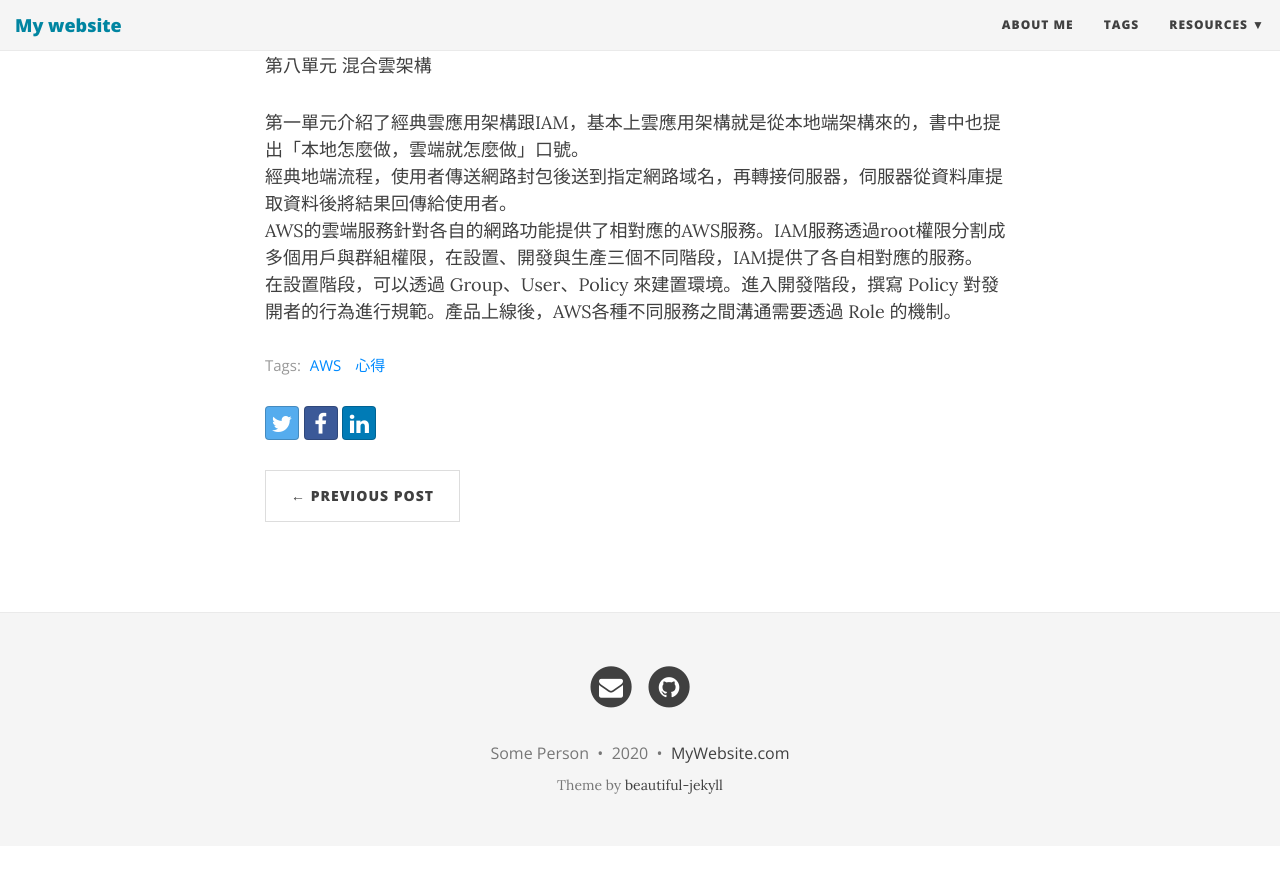
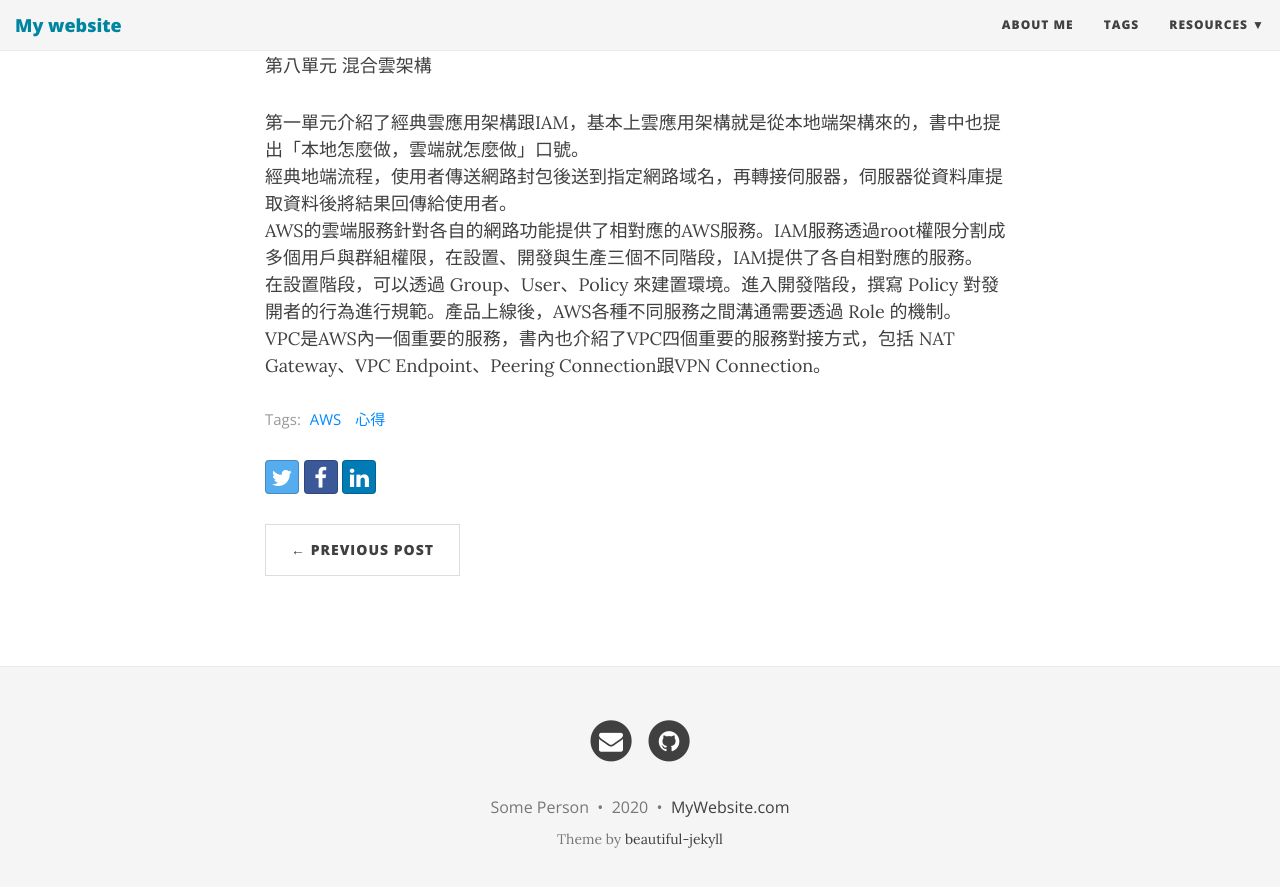
Before and after one commit to henryace/henryace.github.io, a Jekyll site: the page built from _posts/2020-11-06-AWS.md, in a window 1280 px wide and 900 px high, scrolled down 700 px. Shown: the top 887 px of the window. Built offline with Jekyll 4.4.1, drawn with Linux system fonts in a browser that asks for light colours; nearby versions of some CDN libraries; before the commit the page ends 1546 px from its top, so only the background shows below that.

Commit message:
Update 2020-11-06-AWS.md

```diff
--- a/_posts/2020-11-06-AWS.md
+++ b/_posts/2020-11-06-AWS.md
@@ -29,3 +29,4 @@
 經典地端流程，使用者傳送網路封包後送到指定網路域名，再轉接伺服器，伺服器從資料庫提取資料後將結果回傳給使用者。<br>
 AWS的雲端服務針對各自的網路功能提供了相對應的AWS服務。IAM服務透過root權限分割成多個用戶與群組權限，在設置、開發與生產三個不同階段，IAM提供了各自相對應的服務。<br>
 在設置階段，可以透過 Group、User、Policy 來建置環境。進入開發階段，撰寫 Policy 對發開者的行為進行規範。產品上線後，AWS各種不同服務之間溝通需要透過 Role 的機制。<br>
+VPC是AWS內一個重要的服務，書內也介紹了VPC四個重要的服務對接方式，包括 NAT Gateway、VPC Endpoint、Peering Connection跟VPN Connection。
```
